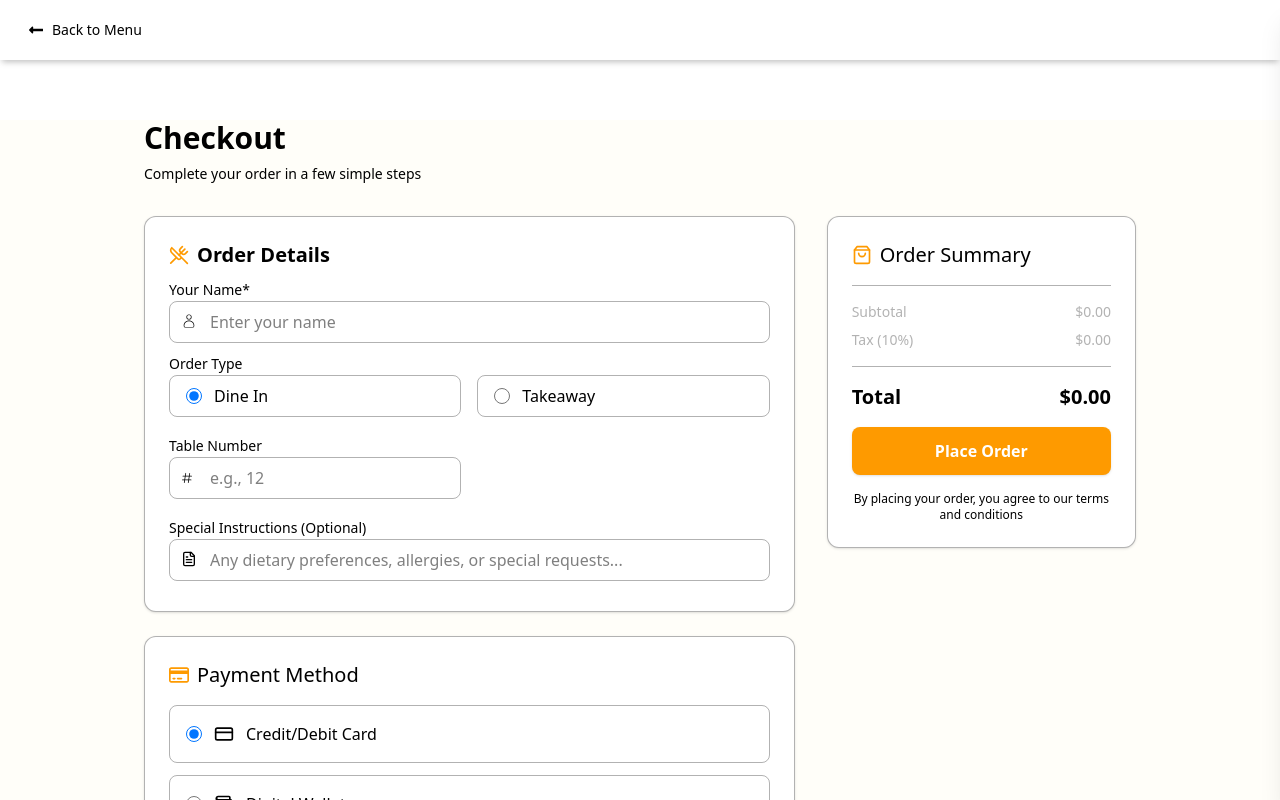
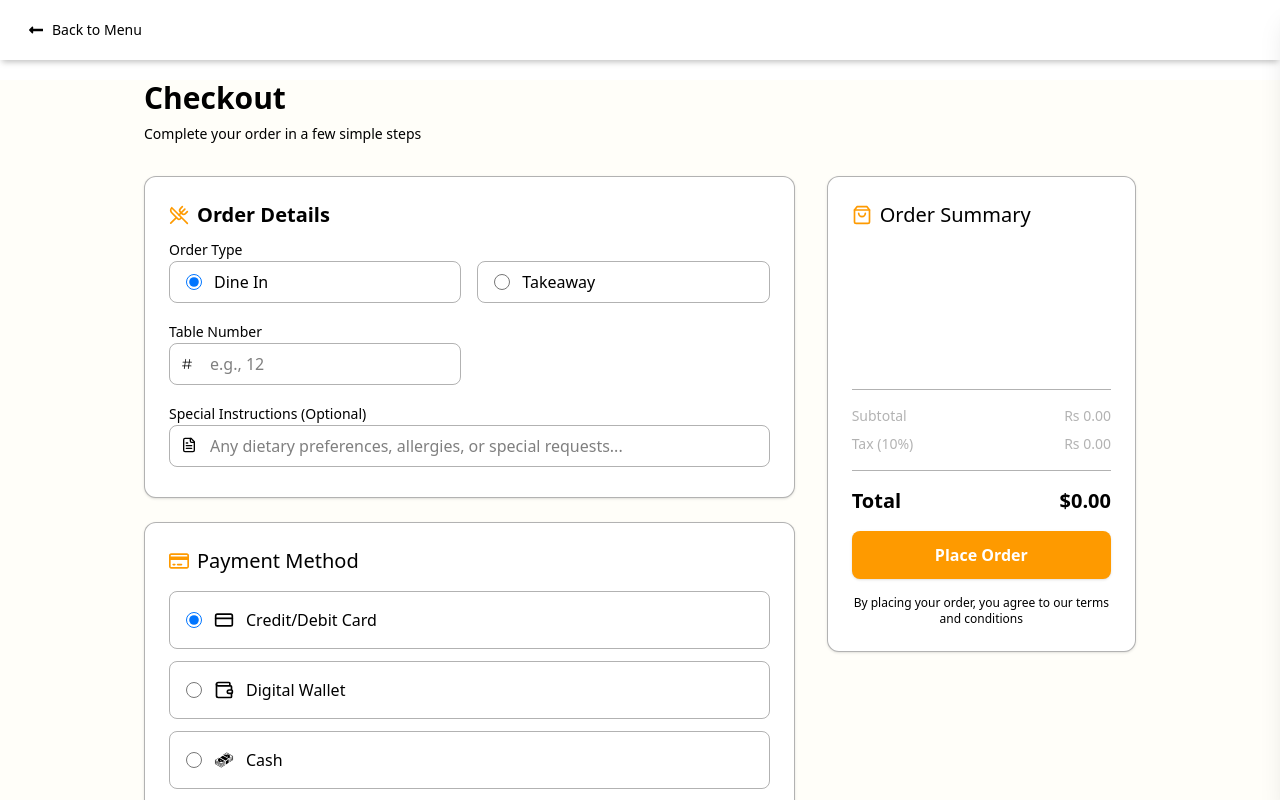
Before and after one commit to SaranshKoirala/Food-Processing-System, a React (Vite) app: page /checkout in a window 1280 px wide. Shown: the top 800 px of the page. Built offline with nearby package versions, Linux system fonts and the light colour scheme.

Commit message:
some changes added

```diff
--- a/src/Components/FoodCard.jsx
+++ b/src/Components/FoodCard.jsx
@@ -1,15 +1,18 @@
 import { useState } from 'react';
 import { Link } from 'react-router-dom';
 import { useCart } from '../Context/CartContext.jsx';
+import { MdOutlineLocalOffer } from 'react-icons/md';
 
 export default function FoodCard({ details }) {
-  const { id, name, price, description, category, veg } = details;
-  const [offer, setOffer] = useState(false);
+  const { id, name, price, description, category, food_type, stock, offers } =
+    details;
+  // const [offer, setOffer] = useState(false);
   const food = details;
+  const discountedPrice = price - (price * offers[0]?.value) / 100;
 
   const { addToCart } = useCart();
   return (
-    <div className='group relative shadow-xl border border-amber-600/20 rounded-2xl w-[400px] h-[475px] overflow-hidden text-black'>
+    <div className='group relative shadow-xl border border-amber-600/20 rounded-2xl w-[400px] h-[500px] overflow-hidden text-black'>
       <Link to={`/menu/${id}`}>
         <img
           src='/burger.jpg'
@@ -18,7 +21,7 @@ export default function FoodCard({ details }) {
         />
       </Link>
 
-      <div className='flex flex-col gap-2 p-4 hover:text-amber-500'>
+      <div className='flex flex-col gap-3 p-4 hover:text-amber-500'>
         <p className='font-semibold text-xl'>{name}</p>
 
         <div className='flex justify-start items-center gap-2 text-white text-sm'>
@@ -26,24 +29,40 @@ export default function FoodCard({ details }) {
             {category.name}
           </p>
 
-          {veg ? (
-            <p className='bg-gray-400/50border border-gray-300 rounded-xl w-fit'>
+          {food_type === 'veg' ? (
+            <p className='bg-green-100 px-2 border border-green-400 rounded-xl w-fit font-medium text-green-700'>
               Veg
             </p>
+          ) : food_type === 'non-veg' ? (
+            <p className='bg-red-100 px-2 border border-red-400 rounded-xl w-fit font-medium text-red-700'>
+              Non-Veg
+            </p>
           ) : (
-            <p className='bg-gray-400/50 px-2 border border-gray-300 rounded-xl w-fit'>
-              Non-Veg
+            <p className='bg-blue-100 px-2 border border-blue-400 rounded-xl w-fit font-medium text-blue-700'>
+              Drinks
             </p>
           )}
         </div>
         <p className='w-full h-10 text-gray-600 text-sm'>{description}</p>
 
-        <div className='flex justify-evenly gap-2 w-full text-black'>
-          <div className='hover:bg-amber-500/20 hover:shadow-2xl p-0.5 hover:p-0.5 rounded-2xl hover:rounded-2xl w-[40%] font-semibold text-amber-600 hover:text-amber-700 text-xl text-center transition-all duration-300 cursor-pointer'>
-            Rs {price}
-          </div>
+        <div
+          className={`flex items-center justify-end gap-2 w-full text-black`}>
+          {offers?.length > 0 && offers[0]?.offer_kind === 'percentage' ? (
+            <div className='flex flex-col items-center pb-6 w-[40%]'>
+              <p className='text-gray-500 text-sm line-through'>Rs {price}</p>
+              <p className='font-semibold text-amber-600 text-xl'>
+                Rs{' '}
+                {(price - (price * Number(offers[0]?.value)) / 100).toFixed(2)}
+              </p>
+            </div>
+          ) : (
+            <div className='p-1 rounded-2xl w-[40%] font-semibold text-amber-600 text-xl text-center cursor-pointer'>
+              Rs {price}
+            </div>
+          )}
+
           <button
-            className='bg-amber-500 hover:bg-black/50 rounded-xl w-[60%] text-white hover:text-white text-center transition-all duration-300 cursor-pointer'
+            className='bg-amber-500 hover:bg-black/50 rounded-xl w-[60%] text-white text-center transition-all duration-300 cursor-pointer'
             onClick={() => addToCart(food)}>
             Add to Cart
           </button>
@@ -51,9 +70,29 @@ export default function FoodCard({ details }) {
       </div>
 
       {/* Place for offers in percentage mostly */}
-      {offer && (
-        <div className='top-2 right-4 z-100 absolute bg-amber-500 rounded-full w-7 h-7'></div>
-      )}
+      <div className='top-2 z-200 absolute mx-auto px-2 w-[90%] h-auto'>
+        {offers.length >= 1 && (
+          <div className='flex justify-between items-center'>
+            {offers[0].offer_kind === 'percentage' ? (
+              <div className='flex justify-center items-center gap-1 bg-red-500 px-2 py-1 rounded-xl font-medium text-[13px] text-white animate-pulse'>
+                <MdOutlineLocalOffer />
+                <p>{Number(offers?.[0]?.value).toFixed(0)}% </p>
+                <p>OFF</p>
+              </div>
+            ) : (
+              <div>
+                <div className='flex justify-center items-center gap-1 bg-red-500 px-2 py-1 rounded-xl font-medium text-[13px] text-white animate-pulse'>
+                  <MdOutlineLocalOffer />
+                  <p>
+                    Buy {offers[0].buy_quantity} Get {offers[0].get_quantity}{' '}
+                    Free{' '}
+                  </p>
+                </div>
+              </div>
+            )}
+          </div>
+        )}
+      </div>
     </div>
   );
 }
--- a/src/Components/Menu.jsx
+++ b/src/Components/Menu.jsx
@@ -58,8 +58,8 @@ export default function Menu() {
     <div>
       <Navbar backStatus={false} cartStatus={true} />
 
-      <div className='relative flex flex-col justify-center items-center gap-18'>
-        <IoIosSearch className='top-4 left-95 absolute text-2xl' />
+      <div className='relative flex flex-col justify-center items-center gap-15 py-4'>
+        <IoIosSearch className='top-8 left-95 absolute text-2xl' />
         <input
           type='search'
           className='px-13 py-2 border border-amber-500/40 rounded-xl focus:outline-amber-500 w-[700px] h-14 text-sm'
--- a/src/Components/Navbar.jsx
+++ b/src/Components/Navbar.jsx
@@ -18,9 +18,13 @@ export default function Navbar({ backStatus, cartStatus }) {
     setIsCartOpen((open) => !open);
   }
 
-  const totalPrice =
-    cartItem?.reduce((total, item) => total + item.price * item.quantity, 0) ||
-    0;
+  const subtotal =
+    cartItem?.reduce((total, item) => {
+      const priceToUse = item.discountedPrice ?? item.price;
+      return total + priceToUse * item.quantity;
+    }, 0) || 0;
+  const tax = subtotal.toFixed(2) * 0.1;
+  const total = subtotal + tax;
 
   useEffect(() => {
     if (isCartOpen) {
@@ -39,7 +43,7 @@ export default function Navbar({ backStatus, cartStatus }) {
 
   return (
     <>
-      <nav className='flex justify-between items-center bg-card/80 shadow-[0_4px_6px_-2px_rgba(0,0,0,0.25)] mb-15 px-4 py-3'>
+      <nav className='flex justify-between items-center bg-card/80 shadow-[0_4px_6px_-2px_rgba(0,0,0,0.25)] mb-5 px-4 py-3'>
         {backStatus ? (
           <Link to={'/menu'}>
             <div className='flex justify-center items-center gap-2 hover:bg-amber-500/50 px-3 py-2 hover:rounded-xl text-black'>
@@ -101,10 +105,11 @@ export default function Navbar({ backStatus, cartStatus }) {
                 <div className='flex flex-col gap-1.5'>
                   <p className='font-semibold text-[13px]'>{item.name}</p>
                   <p className='font-semibold text-[13px] text-amber-500'>
-                    Rs {item.price}
+                    Rs{' '}
+                    {item.discountedPrice ? item.discountedPrice : item.price}
                   </p>
 
-                  <div className='flex justify-center items-center gap-2 rounded-xl'>
+                  <div className='flex justify-start items-center gap-2 rounded-xl'>
                     <button
                       className='hover:bg-amber-500 px-0.5 py-0.5 border border-black/30 hover:border-amber-500/50 rounded-md hover:text-white cursor-pointer'
                       onClick={() => decreaseQuantity(item.id)}>
@@ -132,11 +137,11 @@ export default function Navbar({ backStatus, cartStatus }) {
           <div className='px-6 pb-6'>
             <div className='flex justify-between items-center pt-2 border-black/20 border-t text-black/40 text-sm'>
               <p>Subtotal</p>
-              <p>Rs {totalPrice.toFixed(2)}</p>
+              <p>Rs {subtotal.toFixed(2)}</p>
             </div>
             <div className='flex justify-between items-center mb-2 font-semibold'>
               <p>Total</p>
-              <p>Rs {totalPrice.toFixed(2)}</p>
+              <p>Rs {total.toFixed(2)}</p>
             </div>
             <Link to={'/checkout'}>
               <button className='bg-amber-500 p-2 rounded-xl w-full font-semibold text-white cursor-pointer'>
--- a/src/Context/CartContext.jsx
+++ b/src/Context/CartContext.jsx
@@ -10,13 +10,23 @@ export function CartProvider({ children }) {
       const existingItemIndex = prevCart.findIndex(
         (prevProduct) => prevProduct.id === item.id
       );
+      let discountedPrice;
+      let quantity = 1;
+      if (item.offers.length > 0) {
+        if (item.offers[0].offer_kind === 'percentage') {
+          discountedPrice =
+            item.price - (item.price * item.offers[0].value) / 100;
+        } else if (item.offers[0].offer_kind === 'buy_x_get_y') {
+          quantity++;
+        }
+      }
 
       if (existingItemIndex !== -1) {
         const updatedCart = [...cartItem];
         updatedCart[existingItemIndex].quantity += 1;
         return updatedCart;
       } else {
-        return [...cartItem, { ...item, quantity: 1 }];
+        return [...cartItem, { ...item, discountedPrice, quantity }];
       }
     });
   };
--- a/src/pages/checkout/Checkout.jsx
+++ b/src/pages/checkout/Checkout.jsx
@@ -18,14 +18,15 @@ export default function Checkout() {
   const [paymentMethod, setPaymentMethod] = useState('card');
   const [orderType, setOrderType] = useState('dine-in');
   const [tableNumber, setTableNumber] = useState(null);
-  const [name, setName] = useState('');
   const [loading, setLoading] = useState(false);
   const [currentOrder, setCurrentOrder] = useState();
   const navigate = useNavigate();
 
   const subtotal =
-    cartItem?.reduce((total, item) => total + item.price * item.quantity, 0) ||
-    0;
+    cartItem?.reduce((total, item) => {
+      const priceToUse = item.discountedPrice ?? item.price;
+      return total + priceToUse * item.quantity;
+    }, 0) || 0;
   const tax = subtotal * 0.1;
   const total = subtotal + tax;
 
@@ -108,21 +109,7 @@ export default function Checkout() {
                   </div>
 
                   {/* Order Type */}
-                  <div className='space-y-2 md:col-span-2 mb-2'>
-                    <label className='font-medium text-foreground text-sm'>
-                      Your Name*
-                    </label>
-                    <div className='relative'>
-                      <CiUser className='top-3 left-3 absolute w-4 h-4 text-muted-foreground' />
 
-                      <input
-                        className='bg-background py-2 pr-3 pl-10 border border-black/30 border-input focus:border-transparent rounded-lg focus:outline-none focus:ring-2 focus:ring-ring w-full text-foreground placeholder:text-muted-foreground transition-all'
-                        placeholder='Enter your name'
-                        value={name}
-                        onChange={(e) => setName(e.target.value)}
-                      />
-                    </div>
-                  </div>
                   <div className='mb-4'>
                     <label className='py-4 font-medium text-sm'>
                       Order Type
@@ -302,7 +289,6 @@ export default function Checkout() {
               <div className='lg:col-span-1'>
                 <div className='top-8 sticky bg-card bg-white shadow-sm p-6 border border-black/30 rounded-xl'>
                   <div className='flex items-center gap-2 mb-4'>
-                    {/* <ShoppingBag className='w-5 h-5 text-primary' /> */}
                     <LuShoppingBag className='w-5 h-5 text-amber-500' />
 
                     <h2 className='font-medium text-card-foreground text-xl'>
@@ -310,7 +296,7 @@ export default function Checkout() {
                     </h2>
                   </div>
 
-                  <div className='space-y-4 mb-4'>
+                  <div className='space-y-4 mb-4 h-32 overflow-y-scroll'>
                     {cartItem.map((item) => (
                       <div key={item.id} className='flex gap-3'>
                         <div className='flex justify-center items-center bg-black/10 rounded-lg w-12 h-12 text-2xl'>
@@ -325,7 +311,10 @@ export default function Checkout() {
                           </p>
                         </div>
                         <div className='font-medium text-primary text-sm'>
-                          ${(item.price * item.quantity).toFixed(2)}
+                          Rs{' '}
+                          {item.discountedPrice
+                            ? item.discountedPrice * item.quantity
+                            : (item.price * item.quantity).toFixed(2)}
                         </div>
                       </div>
                     ))}
@@ -336,11 +325,11 @@ export default function Checkout() {
                   <div className='space-y-2 mb-4'>
                     <div className='flex justify-between text-black/30 text-sm'>
                       <span>Subtotal</span>
-                      <span>${subtotal.toFixed(2)}</span>
+                      <span>Rs {subtotal.toFixed(2)}</span>
                     </div>
                     <div className='flex justify-between text-black/30 text-sm'>
                       <span>Tax (10%)</span>
-                      <span>${tax.toFixed(2)}</span>
+                      <span>Rs {tax.toFixed(2)}</span>
                     </div>
                   </div>
 
@@ -353,7 +342,7 @@ export default function Checkout() {
 
                   <button
                     type='submit'
-                    disabled={!tableNumber || !paymentMethod || !name}
+                    disabled={!tableNumber || !paymentMethod}
                     className={`bg-amber-500 hover:bg-white shadow-sm rounded-lg w-full h-12 font-semibold text-white hover:text-black transition-all cursor-pointer ${
                       loading ? 'animate-ping' : ''
                     }`}>
--- a/src/pages/orders/Order.jsx
+++ b/src/pages/orders/Order.jsx
@@ -14,9 +14,11 @@ export default function Order() {
   const [activeId, setActiveId] = [1];
 
   const subtotal =
-    cartItem?.reduce((total, item) => total + item.price * item.quantity, 0) ||
-    0;
-  const tax = subtotal * 0.1;
+    cartItem?.reduce((total, item) => {
+      const priceToUse = item.discountedPrice ?? item.price;
+      return total + priceToUse * item.quantity;
+    }, 0) || 0;
+  const tax = subtotal.toFixed(2) * 0.1;
   const total = subtotal + tax;
 
   useEffect(() => {
@@ -106,7 +108,10 @@ export default function Order() {
                   </p>
                 </div>
                 <div className='font-semibold'>
-                  Rs {item.price * item.quantity}
+                  Rs{' '}
+                  {item.discountedPrice
+                    ? item.discountedPrice * item.quantity
+                    : item.price * item.quantity}
                 </div>
               </li>
             ))}
@@ -114,7 +119,9 @@ export default function Order() {
         </div>
         <div className='flex justify-between pt-4'>
           <p className='font-semibold text-xl'>Total</p>
-          <p className='font-semibold text-amber-500 text-2xl'>Rs {total}</p>
+          <p className='font-semibold text-amber-500 text-2xl'>
+            Rs {total.toFixed(2)}
+          </p>
         </div>
       </div>
     </div>
```
